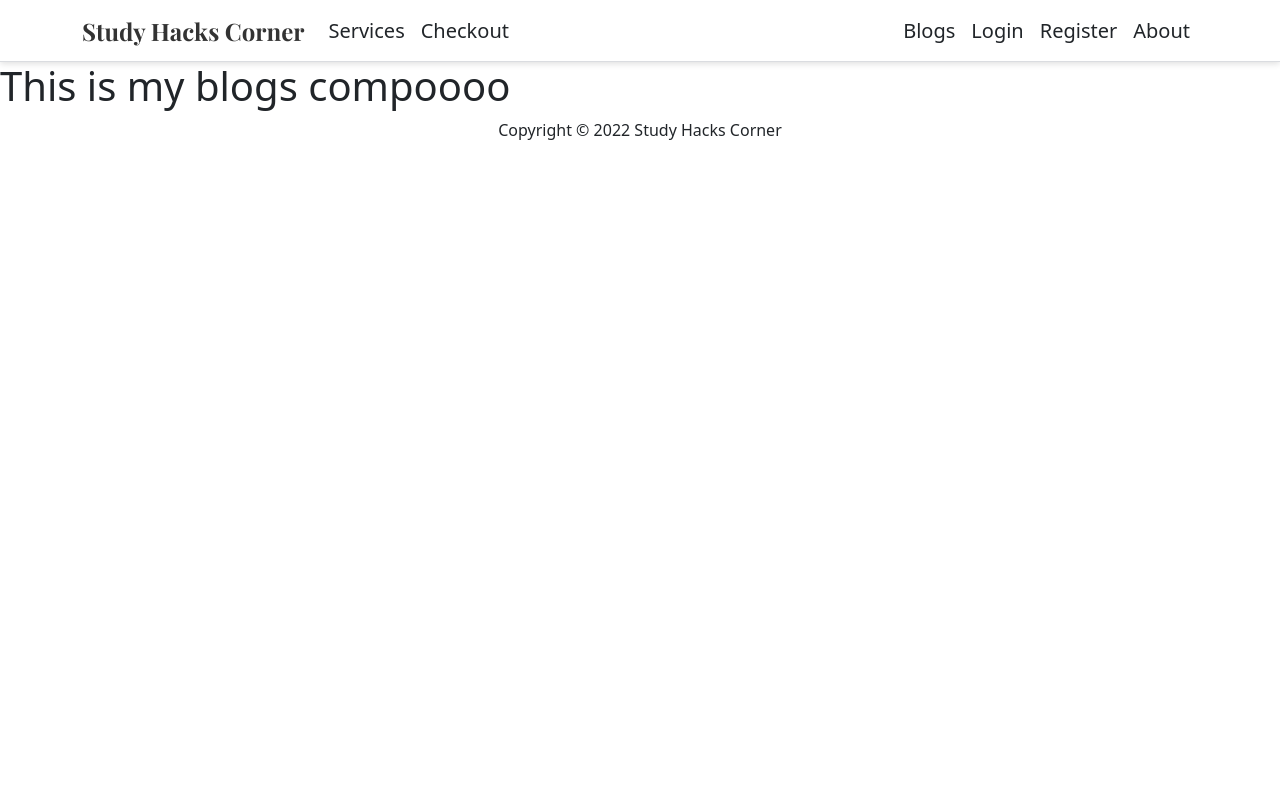
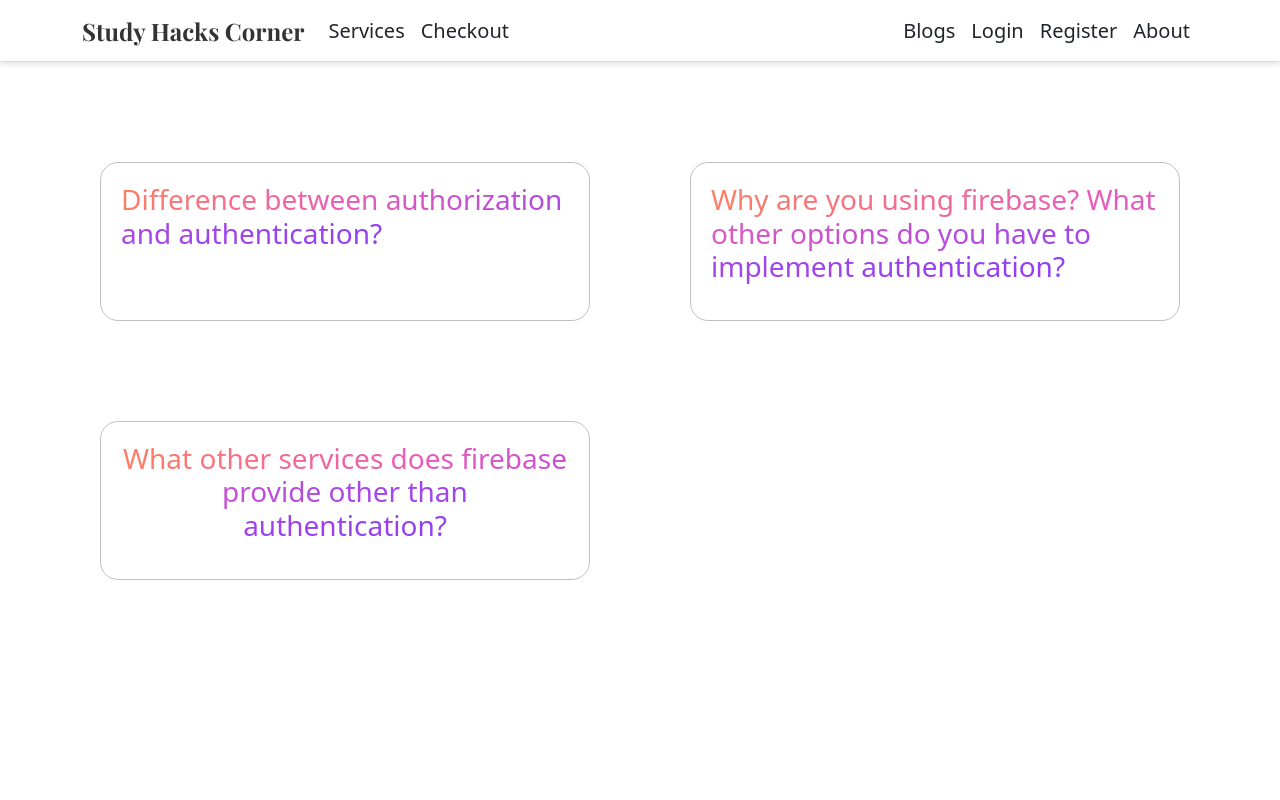
Before and after one commit to MagicManik/study-hacks-corner, a React (Create React App) app: page /blogs in a window 1280 px wide. Shown: the top 800 px of the page. Built offline with nearby package versions, Linux system fonts and the light colour scheme; no server answers.

Commit message:
added login and register illustration

```diff
--- a/src/Pages/Blogs/Blogs.css
+++ b/src/Pages/Blogs/Blogs.css
@@ -0,0 +1,26 @@
+.blog-container {
+    display: grid;
+    grid-template-columns: repeat(2, 1fr);
+    grid-gap: 100px;
+    margin: 100px;
+}
+
+.blog-text {
+    border: 1px silver solid;
+    padding: 20px;
+    border-radius: 18px;
+}
+
+.gradient-text-2 {
+    background: linear-gradient(80deg, #FD7F63, #E85CBA, #A546E9, #923EF2);
+    -webkit-background-clip: text;
+    -webkit-text-fill-color: transparent;
+}
+
+@media screen and (max-width: 576px) {
+    .blog-container {
+        grid-template-columns: 1fr;
+        grid-gap: 16px;
+        margin: 16px;
+    }
+}
--- a/src/Pages/Blogs/Blogs.js
+++ b/src/Pages/Blogs/Blogs.js
@@ -1,10 +1,25 @@
 import React from 'react';
+import './Blogs.css'
 
 const Blogs = () => {
     return (
-        <div>
-            <h1>This is my blogs compoooo</h1>
-        </div>
+        <section className='blog-container'>
+
+            <div className='blog-text'>
+                <h3><span className='gradient-text-2'>Difference between authorization and authentication?</span></h3>
+                <p></p>
+            </div>
+
+            <div className='blog-text'>
+                <h3><span className='gradient-text-2'>Why are you using firebase? What other options do you have to implement authentication?</span></h3>
+                <p></p>
+            </div>
+            <div className='blog-text'>
+                <h3 className='text-center'><span className='gradient-text-2'> What other services does firebase provide other than authentication?
+                </span></h3>
+                <p></p>
+            </div>
+        </section>
     );
 };
 
--- a/src/Pages/Home/Banner/Banner.js
+++ b/src/Pages/Home/Banner/Banner.js
@@ -25,7 +25,7 @@ const Banner = () => {
                 </div>
             </div>
             <div>
-                <svg xmlns="http://www.w3.org/2000/svg" viewBox="0 0 1440 320"><path fill="#f8f9fa" fill-opacity="1" d="M0,320L60,272C120,224,240,128,360,112C480,96,600,160,720,197.3C840,235,960,245,1080,213.3C1200,181,1320,107,1380,69.3L1440,32L1440,0L1380,0C1320,0,1200,0,1080,0C960,0,840,0,720,0C600,0,480,0,360,0C240,0,120,0,60,0L0,0Z"></path></svg>
+                <svg xmlns="http://www.w3.org/2000/svg" viewBox="0 0 1440 320"><path fill="#f8f9fa" fill-opacity="1" d="M0,192L60,176C120,160,240,128,360,112C480,96,600,96,720,133.3C840,171,960,245,1080,256C1200,267,1320,213,1380,186.7L1440,160L1440,0L1380,0C1320,0,1200,0,1080,0C960,0,840,0,720,0C600,0,480,0,360,0C240,0,120,0,60,0L0,0Z"></path></svg>
             </div>
         </section>
     );
--- a/src/Pages/Home/Services/Services.css
+++ b/src/Pages/Home/Services/Services.css
@@ -4,7 +4,7 @@
 
 .my-service {
     position: absolute;
-    top: 79px;
+    top: 162px;
     left: 0;
     right: 0;
     font-family: 'Playfair Display', serif;
@@ -19,3 +19,9 @@
     padding: 0px 140px 140px 140px;
     background-color: #f8f9fa;
 }
+
+@media screen and (max-width: 576px) {
+    .services {
+        grid-template-columns: 1fr;
+    }
+}
--- a/src/Pages/Home/Services/Services.js
+++ b/src/Pages/Home/Services/Services.js
@@ -10,7 +10,7 @@ const Services = () => {
         <section id='services-hash' className='services-container'>
             <h1 className='text-center my-service mb-0'>My Services</h1>
             <div>
-                <svg xmlns="http://www.w3.org/2000/svg" viewBox="0 0 1440 320"><path fill="#f8f9fa" fill-opacity="1" d="M0,128L60,117.3C120,107,240,85,360,101.3C480,117,600,171,720,186.7C840,203,960,181,1080,160C1200,139,1320,117,1380,106.7L1440,96L1440,320L1380,320C1320,320,1200,320,1080,320C960,320,840,320,720,320C600,320,480,320,360,320C240,320,120,320,60,320L0,320Z"></path></svg>
+                <svg xmlns="http://www.w3.org/2000/svg" viewBox="0 0 1440 320"><path fill="#f8f9fa" fill-opacity="1" d="M0,288L80,256C160,224,320,160,480,165.3C640,171,800,245,960,245.3C1120,245,1280,171,1360,133.3L1440,96L1440,320L1360,320C1280,320,1120,320,960,320C800,320,640,320,480,320C320,320,160,320,80,320L0,320Z"></path></svg>
 
             </div>
 
@@ -20,6 +20,7 @@ const Services = () => {
                     services.map(service => <Service key={service.id} service={service}></Service>)
                 }
             </div>
+            <svg xmlns="http://www.w3.org/2000/svg" viewBox="0 0 1440 320"><path fill="#f8f9fa" fill-opacity="1" d="M0,64L60,58.7C120,53,240,43,360,80C480,117,600,203,720,202.7C840,203,960,117,1080,74.7C1200,32,1320,32,1380,32L1440,32L1440,0L1380,0C1320,0,1200,0,1080,0C960,0,840,0,720,0C600,0,480,0,360,0C240,0,120,0,60,0L0,0Z"></path></svg>
         </section>
 
     );
--- a/src/Pages/Shared/Footer/Footer.css
+++ b/src/Pages/Shared/Footer/Footer.css
@@ -0,0 +1,3 @@
+.footer-container {
+    padding-top: 400px;
+}
--- a/src/Pages/Shared/Footer/Footer.js
+++ b/src/Pages/Shared/Footer/Footer.js
@@ -1,10 +1,13 @@
 import React from 'react';
+import './Footer.css'
 
 const Footer = () => {
     return (
-        <div>
-            <p className='text-center'>Copyright &copy; 2022 Study Hacks Corner</p>
-        </div>
+        <footer>
+            <div className='footer-container'>
+                <p className='text-center p-5'>Copyright &copy; 2022 Study Hacks Corner</p>
+            </div>
+        </footer>
     );
 };
 
--- a/src/Pages/UserAccount/Login/Login.js
+++ b/src/Pages/UserAccount/Login/Login.js
@@ -6,6 +6,7 @@ import auth from '../../../firebase.init';
 import SocialLogin from '../SocialLogin/SocialLogin';
 import { ToastContainer, toast } from 'react-toastify';
 import 'react-toastify/dist/ReactToastify.css';
+import loginImg from '../../../images/log.svg'
 import './Login.css'
 
 const Login = () => {
@@ -62,9 +63,10 @@ const Login = () => {
     }
 
     return (
-        <div className='d-flex flex-row-reverse pt-5'>
+        <div className='d-flex pt-5'>
+            <img className='w-50 img-fluid p-5' src={loginImg} alt="" />
             <div className='w-50 px-5'>
-                <Form onSubmit={handleCreateUser} className='w-75 me-5 pe-5'>
+                <Form onSubmit={handleCreateUser} className='w-75 ms-2 ps-5'>
                     <h1 className='mb-4'>Welcome Back!</h1>
                     <Form.Group className="mb-3" controlId="formBasicEmail">
                         <Form.Control onBlur={handleEmail} type="email" placeholder="Enter email" required />
@@ -78,9 +80,9 @@ const Login = () => {
                     </Button>
                 </Form>
 
-                <div className='w-75 me-5 pe-5'>
-                    <p className='mt-3'>Are you new in Study Hacks Corner? <Link to={'/register'}>Please Register</Link></p>
-                    <p className='mt-3'>Forgotten Password? <button onClick={handleResetPassword} className='link-button'>Reset Password</button></p>
+                <div className='w-75 ms-2 ps-5'>
+                    <p className='mt-3 text-center'>New to Study Hacks Corner? <Link to={'/register'}>Please Register</Link></p>
+                    <p className='mt-3 text-center'>Forgotten Password? <button onClick={handleResetPassword} className='link-button'>Reset Password</button></p>
 
                     <div className='w-100 d-flex justify-content-center align-items-center'>
                         <div className='login-methord-divided'>
--- a/src/Pages/UserAccount/Register/Register.js
+++ b/src/Pages/UserAccount/Register/Register.js
@@ -4,6 +4,7 @@ import { Link, useNavigate } from 'react-router-dom';
 import auth from '../../../firebase.init';
 import SocialLogin from '../SocialLogin/SocialLogin';
 import { useCreateUserWithEmailAndPassword, useUpdateProfile } from 'react-firebase-hooks/auth';
+import registerImg from '../../../images/register.svg'
 import './Register.css'
 
 const Register = () => {
@@ -64,9 +65,10 @@ const Register = () => {
 
 
     return (
-        <div className='d-flex flex-row-reverse pt-5'>
+        <div className='d-flex pt-5'>
+            <img className='w-50 img-fluid p-5' src={registerImg} alt="" />
             <div className='w-50 px-5'>
-                <Form onSubmit={handleCreateUser} className='w-75 me-5 pe-5'>
+                <Form onSubmit={handleCreateUser} className='w-75 ms-2 ps-5'>
                     <h1 className='mb-4'>Please Register</h1>
                     <Form.Group className="mb-3" controlId="formBasicEmail">
                         <Form.Control onBlur={handleName} type="text" placeholder="Your name" required />
@@ -90,8 +92,8 @@ const Register = () => {
                     </Button>}
                 </Form>
 
-                <div className='w-75 me-5 pe-5'>
-                    <p className='mt-3 mb-0'>Already have an accout? <Link to={'/login'}>Please Login</Link></p>
+                <div className='w-75 ms-2 ps-5'>
+                    <p className='mt-3 text-center mb-0'>Already have an accout? <Link to={'/login'}>Please Login</Link></p>
 
                     <div className='w-100 d-flex justify-content-center align-items-center'>
                         <div className='login-methord-divided'>
--- a/src/Pages/UserAccount/SocialLogin/SocialLogin.js
+++ b/src/Pages/UserAccount/SocialLogin/SocialLogin.js
@@ -30,7 +30,7 @@ const SocialLogin = () => {
 
 
     return (
-        <div className='w-75 me-5 pe-5'>
+        <div className='w-75 ms-2 ps-5'>
             <div className='mb-3'>
                 {
                     errorElement
```
Also changed, not shown: src/images/log.svg (added), src/images/register.svg (added).
